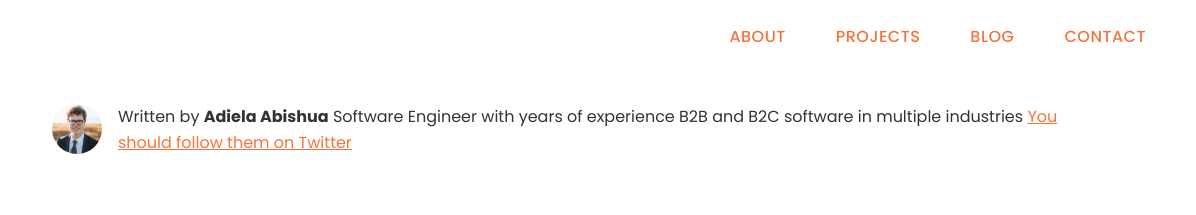
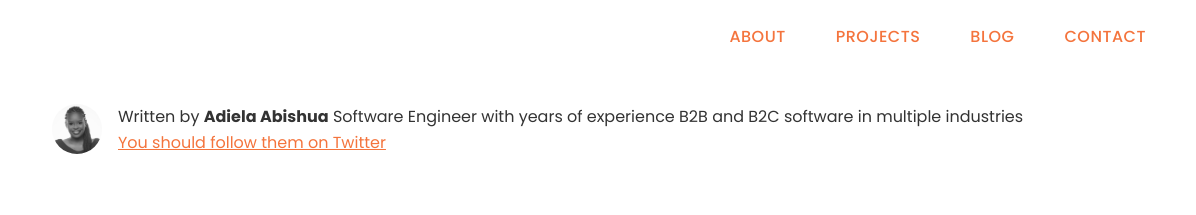
Before and after one commit to adiela/adiela.github.io, a Gatsby site: page /blog in a window 1280 px wide. Shown: the top 215 px of the page, 84-1280 px from the left. Built offline with nearby package versions, Linux system fonts and the light colour scheme; Gatsby itself is replaced by a stand-in of ours.

Commit message:
Update bio image for blog posts

```diff
--- a/src/components/bio.js
+++ b/src/components/bio.js
@@ -36,7 +36,7 @@ const Bio = () => {
         className="bio-avatar"
         layout="fixed"
         formats={["auto", "webp", "avif"]}
-        src="../images/profile-pic.png"
+        src="../images/adiela_abishua.jpg"
         width={50}
         height={50}
         quality={95}
@@ -47,6 +47,7 @@ const Bio = () => {
           Written by <strong>{author.name}</strong> {author?.summary || null}
           {` `}
           <a href={`https://twitter.com/${social?.twitter || ``}`}>
+          <br/>
             You should follow them on Twitter
           </a>
         </p>
```
